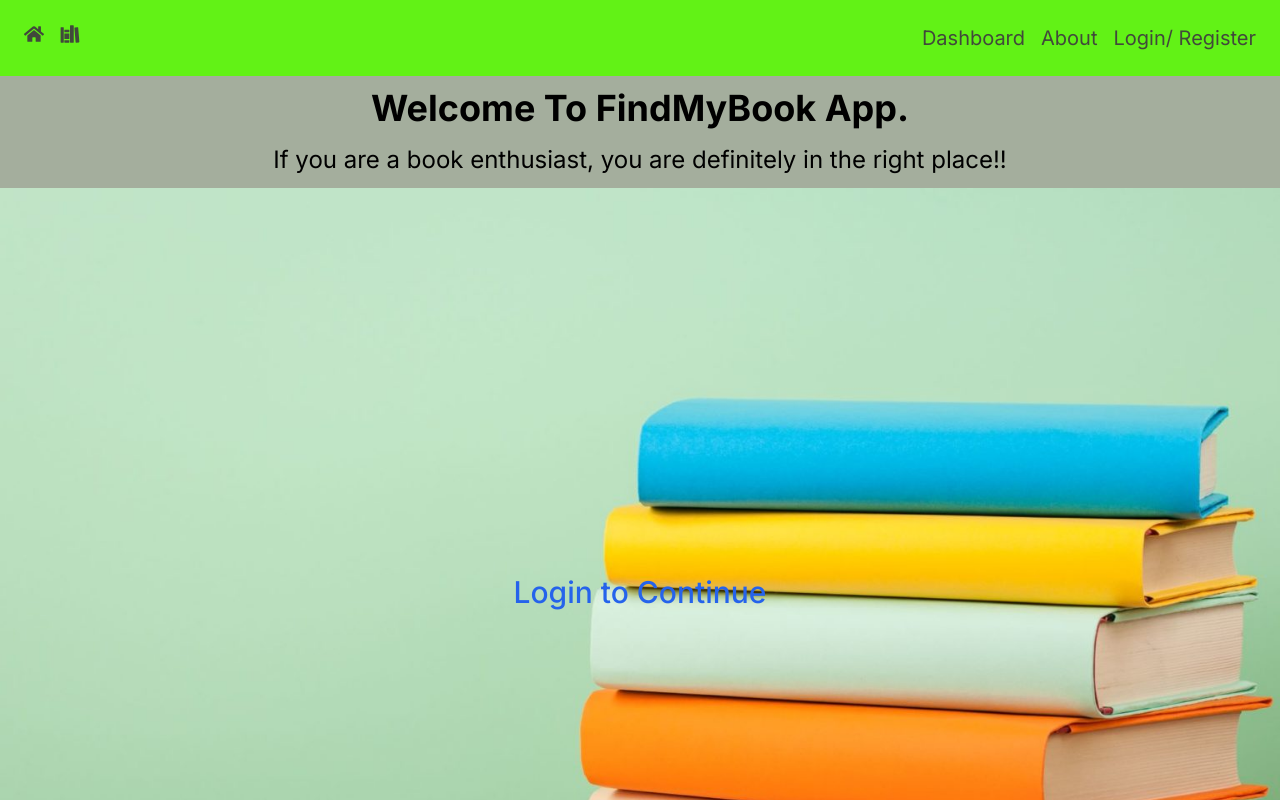
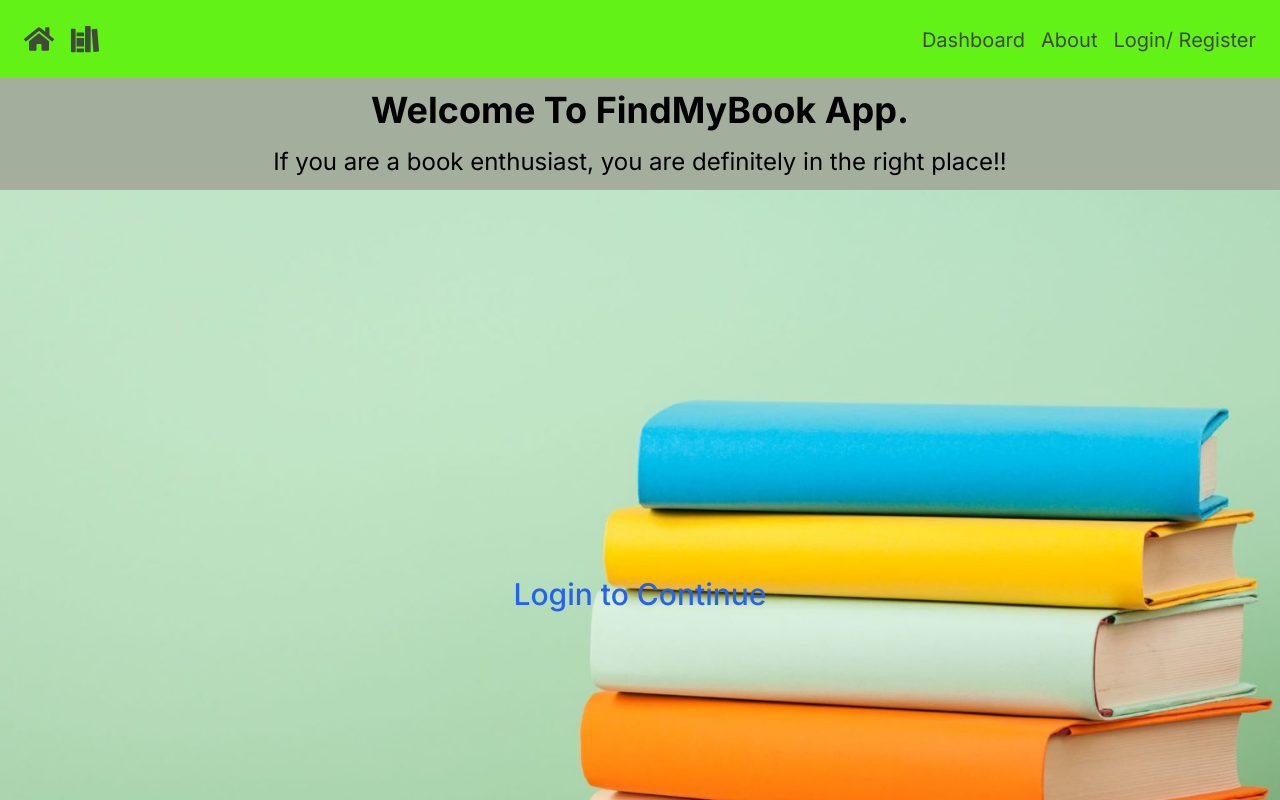
Before and after one commit to devMnangat/gomycode_find-my-book-app, a Next.js app: page / in a window 1280 px wide. Shown: the top 800 px of the page. Built offline with nearby package versions, Linux system fonts and the light colour scheme; no server answers.

Commit message:
chore: additional styling

```diff
--- a/src/components/Navbar.tsx
+++ b/src/components/Navbar.tsx
@@ -12,10 +12,10 @@ const Navbar = async () => {
   return (
     <nav className="w-full h-fit flex flex-col md:flex-row justify-between border-black bg-theme-primary text-theme-secondary text-xl p-4 md:p-6">
       <div className="gap-3 md:flex md:gap-4">
-        <Link href={"/"} className="text-lg md:text-xl">
+        <Link href={"/"} className="text-xl md:text-3xl">
           <FaHome />
         </Link>
-        <Link href={"/save"} className="text-lg md:text-xl">
+        <Link href={"/save"} className="text-xl md:text-3xl">
           <IoLibrarySharp />
         </Link>
       </div>
```
